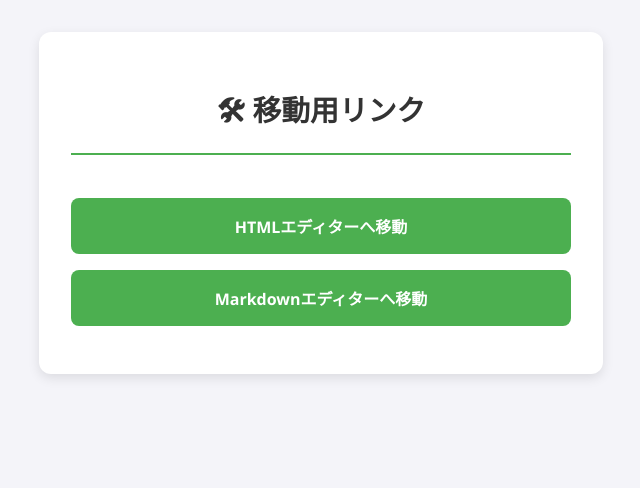
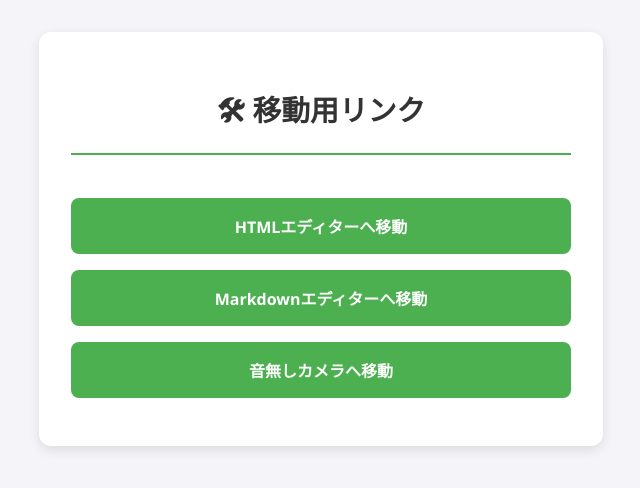
Before and after one commit to math-u-t/web-app, a plain HTML site: page index.html in a window 1280 px wide. Shown: the whole page, without its empty margins (319-959 px from the left). Drawn offline with Linux system fonts and the light colour scheme.

```diff
--- a/index.html
+++ b/index.html
@@ -11,6 +11,7 @@
     <ul>
       <li><a href="pages/html-edit.html">HTMLエディターへ移動</a></li>
       <li><a href="pages/markdown-edit.html">Markdownエディターへ移動</a></li>
+      <li><a href="pages/none-audio-camera.html">音無しカメラへ移動</a></li>
     </ul>
   </div>
 </body>
```
Also changed, not shown: 1 other file.
